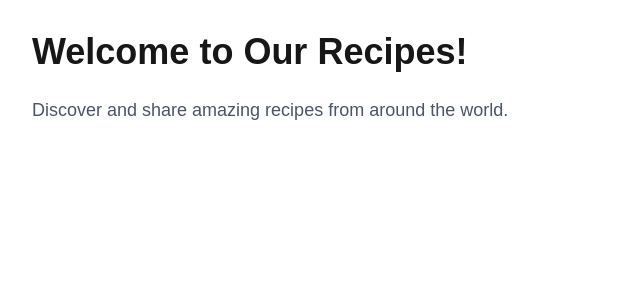
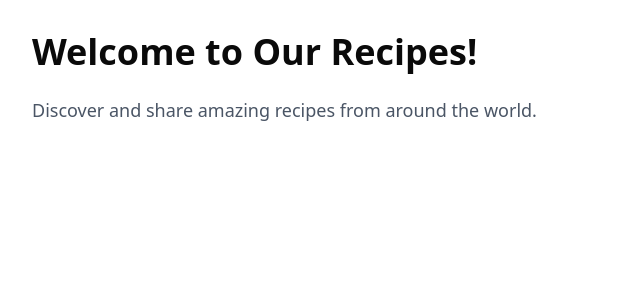
Before and after one commit to aaneverything/resepBagus, a Next.js app: page / in a window 1280 px wide. Shown: the top 300 px of the page, without its empty margins (0-640 px from the left). Built offline with nearby package versions, Linux system fonts and the light colour scheme.

Commit message:
install shadcn

```diff
--- /dev/null
+++ b/lib/utils.js
@@ -0,0 +1,6 @@
+import { clsx } from "clsx";
+import { twMerge } from "tailwind-merge"
+
+export function cn(...inputs) {
+  return twMerge(clsx(inputs));
+}
--- a/styles/globals.css
+++ b/styles/globals.css
@@ -1,25 +1,126 @@
 @import "tailwindcss";
+@import "tw-animate-css";
 
-:root {
-  --background: #ffffff;
-  --foreground: #171717;
-}
-
-@media (prefers-color-scheme: dark) {
-  :root {
-    --background: #0a0a0a;
-    --foreground: #ededed;
-  }
-}
-
-body {
-  color: var(--foreground);
-  background: var(--background);
-  font-family: Arial, Helvetica, sans-serif;
-}
+@custom-variant dark (&:is(.dark *));
 
 @layer utilities {
   .text-balance {
     text-wrap: balance;
   }
 }
+
+@theme inline {
+  --radius-sm: calc(var(--radius) - 4px);
+  --radius-md: calc(var(--radius) - 2px);
+  --radius-lg: var(--radius);
+  --radius-xl: calc(var(--radius) + 4px);
+  --color-background: var(--background);
+  --color-foreground: var(--foreground);
+  --color-card: var(--card);
+  --color-card-foreground: var(--card-foreground);
+  --color-popover: var(--popover);
+  --color-popover-foreground: var(--popover-foreground);
+  --color-primary: var(--primary);
+  --color-primary-foreground: var(--primary-foreground);
+  --color-secondary: var(--secondary);
+  --color-secondary-foreground: var(--secondary-foreground);
+  --color-muted: var(--muted);
+  --color-muted-foreground: var(--muted-foreground);
+  --color-accent: var(--accent);
+  --color-accent-foreground: var(--accent-foreground);
+  --color-destructive: var(--destructive);
+  --color-border: var(--border);
+  --color-input: var(--input);
+  --color-ring: var(--ring);
+  --color-chart-1: var(--chart-1);
+  --color-chart-2: var(--chart-2);
+  --color-chart-3: var(--chart-3);
+  --color-chart-4: var(--chart-4);
+  --color-chart-5: var(--chart-5);
+  --color-sidebar: var(--sidebar);
+  --color-sidebar-foreground: var(--sidebar-foreground);
+  --color-sidebar-primary: var(--sidebar-primary);
+  --color-sidebar-primary-foreground: var(--sidebar-primary-foreground);
+  --color-sidebar-accent: var(--sidebar-accent);
+  --color-sidebar-accent-foreground: var(--sidebar-accent-foreground);
+  --color-sidebar-border: var(--sidebar-border);
+  --color-sidebar-ring: var(--sidebar-ring);
+}
+
+:root {
+  --radius: 0.625rem;
+  --background: oklch(1 0 0);
+  --foreground: oklch(0.145 0 0);
+  --card: oklch(1 0 0);
+  --card-foreground: oklch(0.145 0 0);
+  --popover: oklch(1 0 0);
+  --popover-foreground: oklch(0.145 0 0);
+  --primary: oklch(0.205 0 0);
+  --primary-foreground: oklch(0.985 0 0);
+  --secondary: oklch(0.97 0 0);
+  --secondary-foreground: oklch(0.205 0 0);
+  --muted: oklch(0.97 0 0);
+  --muted-foreground: oklch(0.556 0 0);
+  --accent: oklch(0.97 0 0);
+  --accent-foreground: oklch(0.205 0 0);
+  --destructive: oklch(0.577 0.245 27.325);
+  --border: oklch(0.922 0 0);
+  --input: oklch(0.922 0 0);
+  --ring: oklch(0.708 0 0);
+  --chart-1: oklch(0.646 0.222 41.116);
+  --chart-2: oklch(0.6 0.118 184.704);
+  --chart-3: oklch(0.398 0.07 227.392);
+  --chart-4: oklch(0.828 0.189 84.429);
+  --chart-5: oklch(0.769 0.188 70.08);
+  --sidebar: oklch(0.985 0 0);
+  --sidebar-foreground: oklch(0.145 0 0);
+  --sidebar-primary: oklch(0.205 0 0);
+  --sidebar-primary-foreground: oklch(0.985 0 0);
+  --sidebar-accent: oklch(0.97 0 0);
+  --sidebar-accent-foreground: oklch(0.205 0 0);
+  --sidebar-border: oklch(0.922 0 0);
+  --sidebar-ring: oklch(0.708 0 0);
+}
+
+.dark {
+  --background: oklch(0.145 0 0);
+  --foreground: oklch(0.985 0 0);
+  --card: oklch(0.205 0 0);
+  --card-foreground: oklch(0.985 0 0);
+  --popover: oklch(0.205 0 0);
+  --popover-foreground: oklch(0.985 0 0);
+  --primary: oklch(0.922 0 0);
+  --primary-foreground: oklch(0.205 0 0);
+  --secondary: oklch(0.269 0 0);
+  --secondary-foreground: oklch(0.985 0 0);
+  --muted: oklch(0.269 0 0);
+  --muted-foreground: oklch(0.708 0 0);
+  --accent: oklch(0.269 0 0);
+  --accent-foreground: oklch(0.985 0 0);
+  --destructive: oklch(0.704 0.191 22.216);
+  --border: oklch(1 0 0 / 10%);
+  --input: oklch(1 0 0 / 15%);
+  --ring: oklch(0.556 0 0);
+  --chart-1: oklch(0.488 0.243 264.376);
+  --chart-2: oklch(0.696 0.17 162.48);
+  --chart-3: oklch(0.769 0.188 70.08);
+  --chart-4: oklch(0.627 0.265 303.9);
+  --chart-5: oklch(0.645 0.246 16.439);
+  --sidebar: oklch(0.205 0 0);
+  --sidebar-foreground: oklch(0.985 0 0);
+  --sidebar-primary: oklch(0.488 0.243 264.376);
+  --sidebar-primary-foreground: oklch(0.985 0 0);
+  --sidebar-accent: oklch(0.269 0 0);
+  --sidebar-accent-foreground: oklch(0.985 0 0);
+  --sidebar-border: oklch(1 0 0 / 10%);
+  --sidebar-ring: oklch(0.556 0 0);
+}
+
+@layer base {
+  * {
+    @apply border-border outline-ring/50;
+  }
+  body {
+    @apply bg-background text-foreground;
+  }
+}
```
Also changed, not shown: package.json (+8 -3 lines), components.json (added), 1 other file (tests, documents, lock files or other folders).
